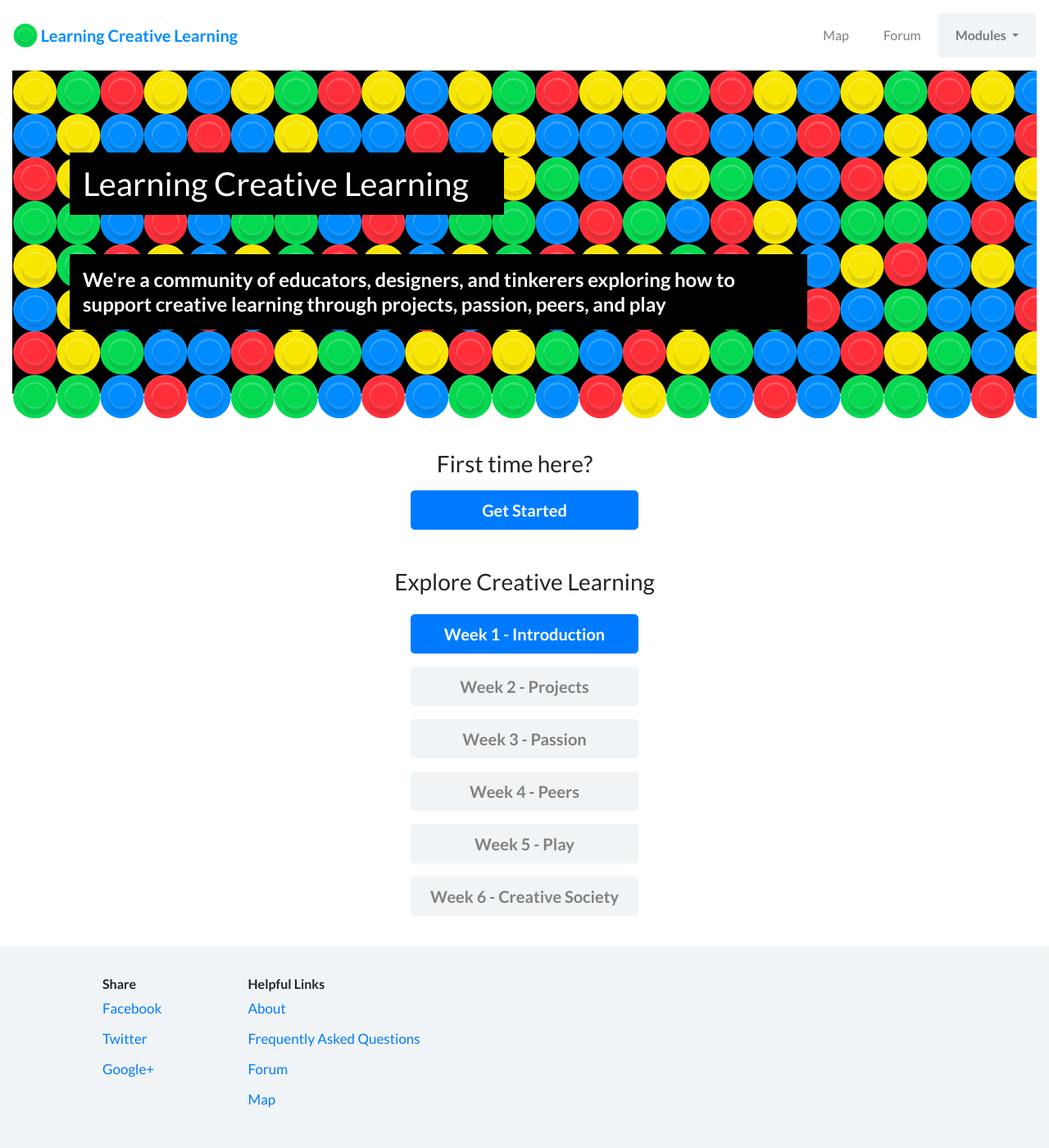
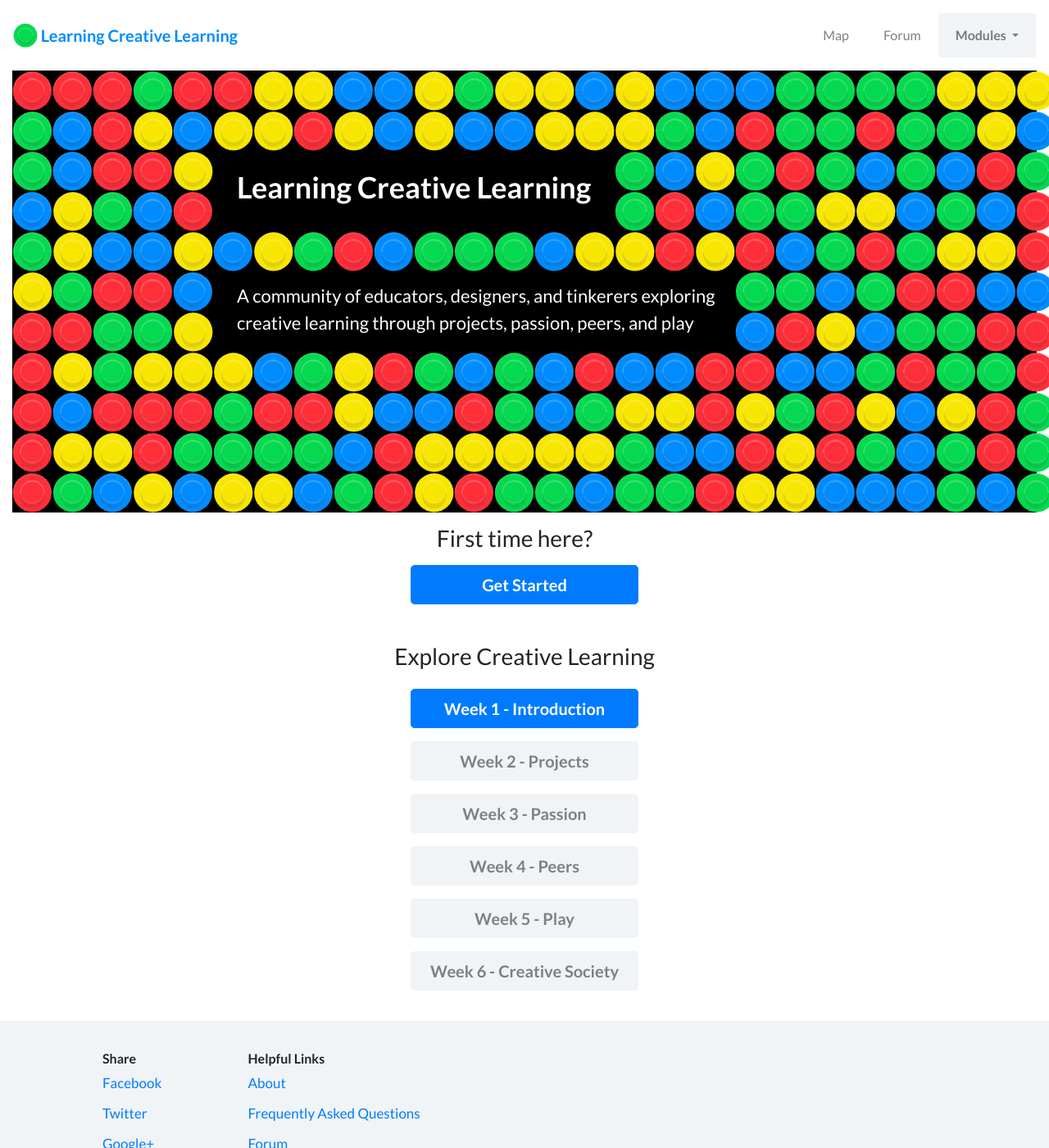
Before and after one commit to mitmedialab/lcl, a Jekyll site: the page built from index.html, in a window 1280 px wide and 1400 px high. Shown: the whole window at 82% size. Built offline with Jekyll 4.4.1, drawn with Linux system fonts in a browser that asks for light colours; nearby versions of some CDN libraries.

Commit message:
First pass at dot grid generation. Super bad performance-wise

```diff
--- a/_sass/styles.scss
+++ b/_sass/styles.scss
@@ -92,3 +92,37 @@ body > .container-pad-top {
     font-weight: normal;
   }
 }
+
+/* Peg grid experiment */
+
+#peg-grid {
+  background-color: #000;
+  display: grid;
+
+  img {
+    padding: 0;
+    margin: 0;
+    width: 49px;
+    height: 49px;
+  }
+
+}
+
+.peg-grid-title {
+  padding-left: 29px;
+  padding-top: 17px;
+  font-size: 36px;
+  font-weight: bold;
+  grid-row: 3 / 5;
+  grid-column: 6 / 16;
+  color: white;
+}
+
+.peg-grid-subtitle {
+  padding-left: 29px;
+  padding-top: 13px;
+  font-size: 22px;
+  grid-row: 6 / 8;
+  grid-column: 6 / 19;
+  color: white;
+}
--- /dev/null
+++ b/assets/pegs.js
@@ -0,0 +1,65 @@
+/*
+ * Pegs!
+ *
+ * This file makes the pegs fancy.
+ *
+ */
+
+;(function() {
+	// Use a seeded PRNG in order to produce the same pattern on window resize
+	// (but different on each page load)
+	var originalSeed = Math.floor(Math.random() * 10000);
+	var seed = originalSeed;
+
+	function randomFromSeed() {
+	    var x = Math.sin(seed++) * 10000;
+	    return Math.floor((x - Math.floor(x)) * 10000);
+	}
+
+	function generatePegs() {
+		// Reset the seed to generate the same pegs upon resize
+		seed = originalSeed;
+
+		var PEG_SIZE = 49; // in pixels
+		var TITLE_PEGS = 20; // total number of grid slots taken up by the title
+		var SUBTITLE_PEGS = 26; // total number of grid slots taken up by the subtitle
+		var rows = 11;
+		var columns = Math.ceil($(document).width() / PEG_SIZE);
+
+		console.log("Columns: " + columns);
+
+		// Set the grid rows and columns
+		var grid = $('#peg-grid');
+		grid.empty();
+		grid.css({
+			'grid-template-rows': 'repeat(' + rows + ', 49px)',
+			'grid-template-columns': 'repeat(' + columns + ', 49px)'
+		});
+
+		// Generate pegs
+		var totalPegs = (rows * columns) - TITLE_PEGS - SUBTITLE_PEGS;
+		for (var i = 0; i < totalPegs; ++i) {
+			var rand = randomFromSeed() % 4;
+			switch (rand) {
+				case 0:
+					grid.append('<div><img src="/lcl-staging-jekyll/images/peg_green.svg" /></div>');
+					break;
+				case 1:
+					grid.append('<div><img src="/lcl-staging-jekyll/images/peg_blue.svg" /></div>');
+					break;
+				case 2:
+					grid.append('<div><img src="/lcl-staging-jekyll/images/peg_red.svg" /></div>');
+					break;
+				case 3:
+					grid.append('<div><img src="/lcl-staging-jekyll/images/peg_yellow.svg" /></div>');
+					break;
+			}
+		}
+
+		grid.append('<div class="peg-grid-title">Learning Creative Learning</div><div class="peg-grid-subtitle">A community of educators, designers, and tinkerers exploring creative learning through projects, passion, peers, and play</div>');
+
+	}
+
+	$(window).resize(generatePegs);
+	$(document).ready(generatePegs);
+})();
--- a/index.html
+++ b/index.html
@@ -3,7 +3,26 @@ layout: default
 
 ---
 
-<div class="black-title-box">
+<script
+  src="https://code.jquery.com/jquery-3.2.1.slim.min.js"
+  integrity="sha256-k2WSCIexGzOj3Euiig+TlR8gA0EmPjuc79OEeY5L45g="
+  crossorigin="anonymous"></script>
+<script type="text/javascript" src="{{ site.baseurl }}/assets/pegs.js"></script>
+
+<div id="peg-grid">
+	<!-- Populated by pegs.js -->
+</div>
+
+
+
+
+
+
+
+
+
+
+<!-- <div class="black-title-box">
 	<div class="jumbotron jumbotron-fluid tall-jumbotron peg-background">
 			<div class="container">
 				<h1 class="mb-5 bg-black p-3 text-white" style="max-width: 530px">Learning Creative Learning</h1>
@@ -11,7 +30,7 @@ layout: default
 			</div>
 		</div>
 	</div>
-</div>
+</div> -->
 
 	<div class="col-md-auto text-center">
 		<p><h3 class="d-md-inline mr-4 mt-3">First time here?</h3></p>
```
Also changed, not shown: 4 other files.
